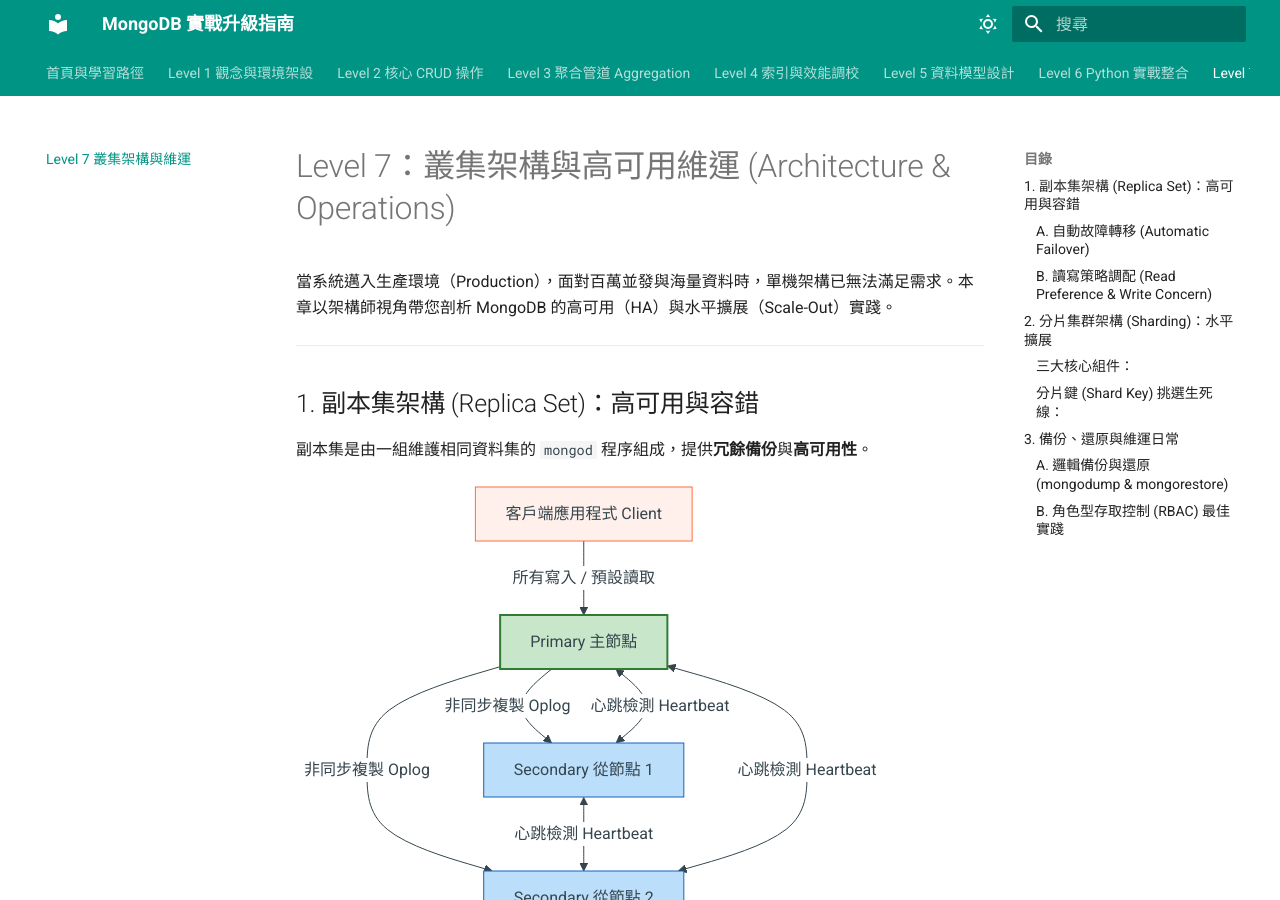
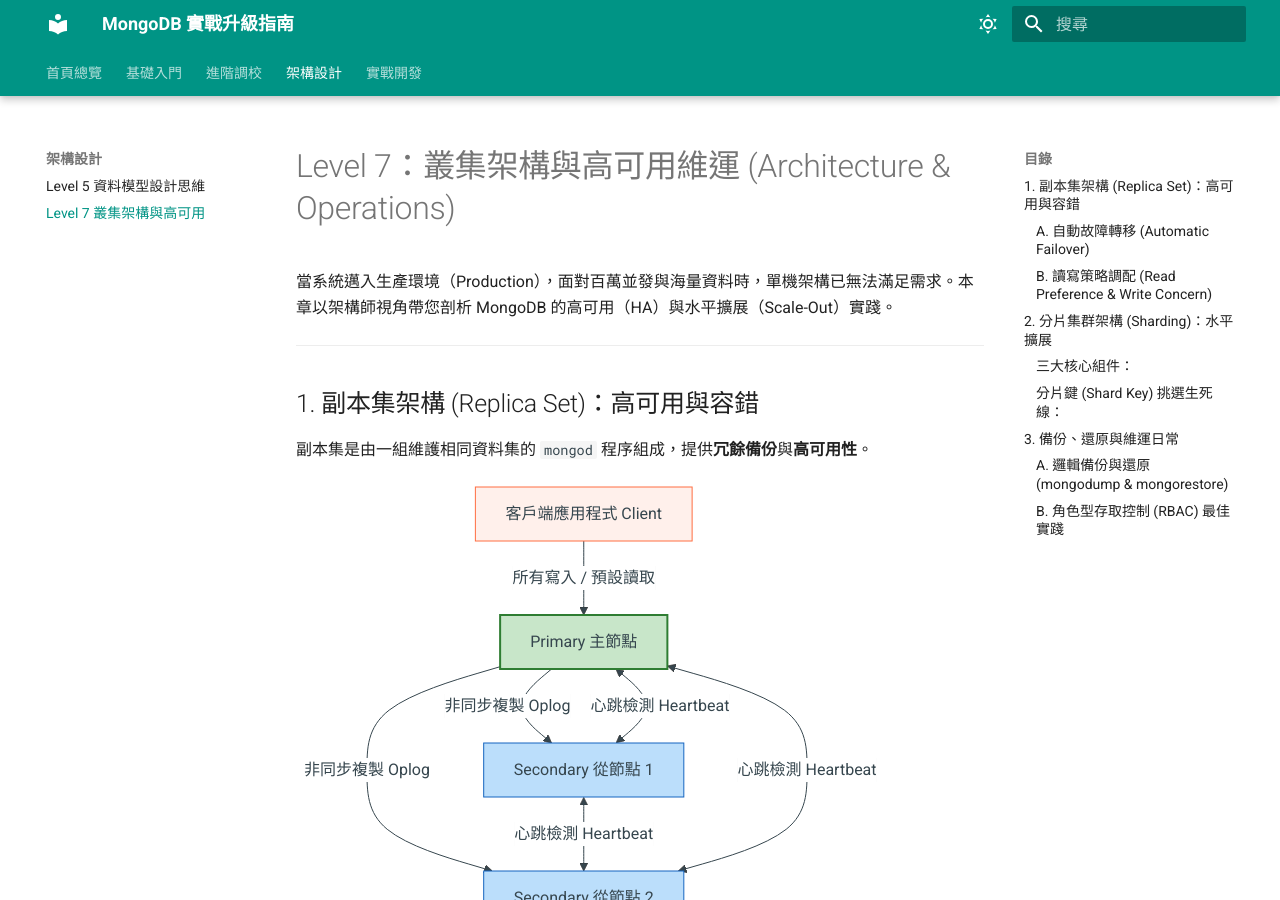
Before and after one commit to Vincent0218/mongo_learning, an MkDocs documentation site: the page built from docs/07-architecture.md, in a window 1280 px wide and 900 px high. Built offline with MkDocs 1.6.1 and Material for MkDocs 9.7.7, drawn with Linux system fonts in a browser that asks for light colours.

Commit message:
style: 優化導覽列分組結構以避免頂部選單溢出遮擋

```diff
--- a/mkdocs.yml
+++ b/mkdocs.yml
@@ -22,8 +22,12 @@
         icon: material/weather-night
         name: 切換至亮色模式
   features:
+    - navigation.instant
+    - navigation.tracking
     - navigation.tabs
+    - navigation.tabs.sticky
     - navigation.sections
+    - navigation.expand
     - navigation.top
     - search.suggest
     - search.highlight
@@ -49,11 +53,15 @@
   - attr_list
 
 nav:
-  - 首頁與學習路徑: index.md
-  - Level 1 觀念與環境架設: 01-basics.md
-  - Level 2 核心 CRUD 操作: 02-crud.md
-  - Level 3 聚合管道 Aggregation: 03-aggregation.md
-  - Level 4 索引與效能調校: 04-indexing.md
-  - Level 5 資料模型設計: 05-data-modeling.md
-  - Level 6 Python 實戰整合: 06-python-integration.md
-  - Level 7 叢集架構與維運: 07-architecture.md
+  - 首頁總覽: index.md
+  - 基礎入門:
+      - Level 1 觀念與環境架設: 01-basics.md
+      - Level 2 核心 CRUD 操作: 02-crud.md
+  - 進階調校:
+      - Level 3 聚合管道 Aggregation: 03-aggregation.md
+      - Level 4 索引與效能調校: 04-indexing.md
+  - 架構設計:
+      - Level 5 資料模型設計思維: 05-data-modeling.md
+      - Level 7 叢集架構與高可用: 07-architecture.md
+  - 實戰開發:
+      - Level 6 Python 實戰整合: 06-python-integration.md
```
